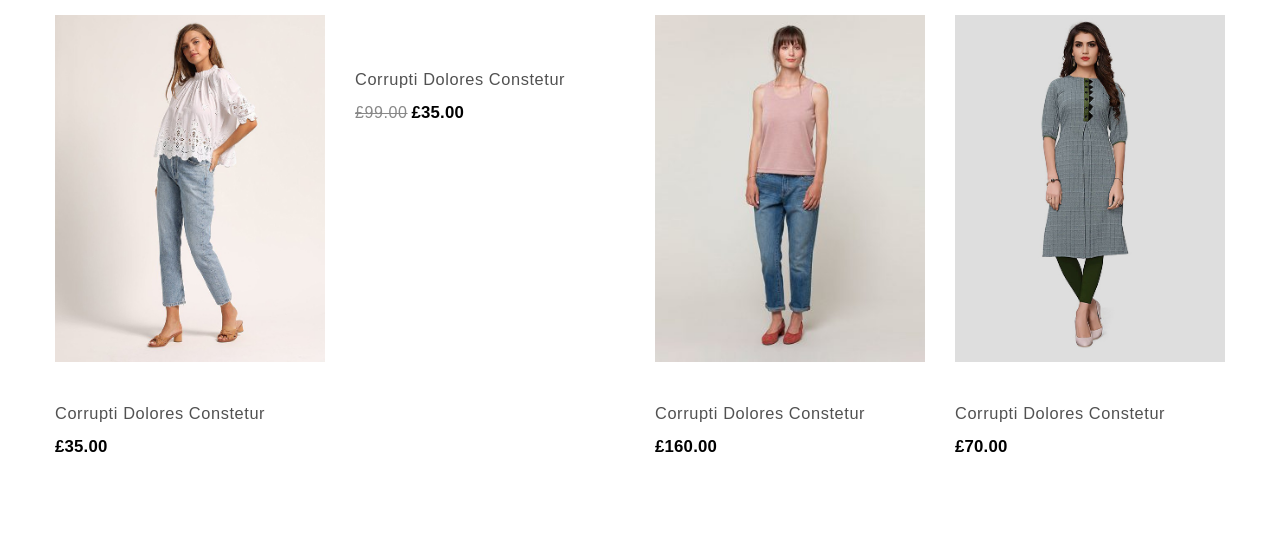
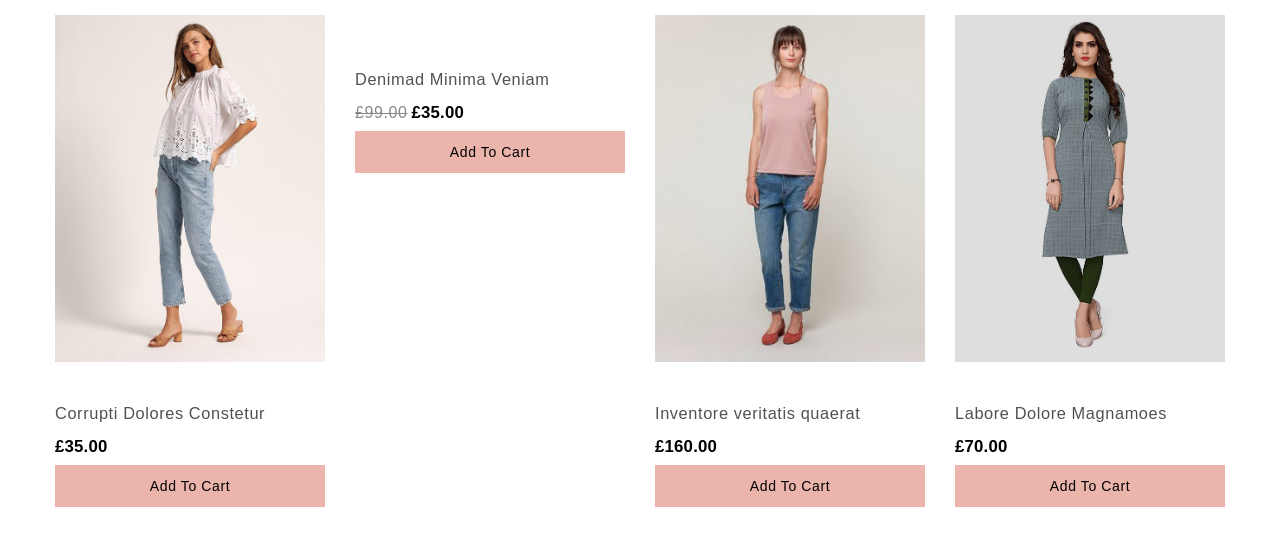
Before and after one commit to GulcinMustafazada/PragmatechFrontendProject, a plain HTML site: page ProductListUI/index.html in a window 1280 px wide. Drawn offline with Linux system fonts and the light colour scheme.

Commit message:
Taska hover effectleri elave olundu

```diff
--- a/ProductListUI/css/common.css
+++ b/ProductListUI/css/common.css
@@ -2,6 +2,7 @@
     --main-color: #ebb5ac;
     --secondary-color: #515151;
     --dark-color: #000;
+    --white-color: #fff;
 }
 
 body {
--- a/ProductListUI/css/style.css
+++ b/ProductListUI/css/style.css
@@ -14,7 +14,7 @@
     letter-spacing: 0.6px;
     margin-bottom: 5px;
     line-height: 1.8em;
-    color: var(--secondary-color)
+    color: var(--secondary-color);
 }
 
 .star-rating {
@@ -32,7 +32,6 @@
 }
 
 .deleted-price {
-    color: #888888;
     font-weight: 300;
     font-size: 16px;
     text-decoration: line-through;
@@ -47,6 +46,34 @@
     font-size: 1.2em;
 }
 
+.product-block-outer {
+    display: inline-block;
+    width: 100%;
+    padding-top: 5px;
+}
+
+.product-btn {
+    cursor: pointer;
+    background-color: var(--main-color);
+    color: var(--dark-color);
+    border: none;
+    display: block;
+    position: relative;
+    font-size: 1em;
+    line-height: 22px;
+    font-weight: 500;
+    letter-spacing: 0.6px;
+    padding: 10px 29px;
+    width: 100%;
+    box-sizing: border-box;
+    transition: all .3s ease;
+}
+
+.product-btn:hover {
+    background-color: var(--dark-color);
+    color: var(--white-color);
+}
+
 h3:hover {
     color: var(--main-color);
 }
--- a/ProductListUI/index.html
+++ b/ProductListUI/index.html
@@ -23,6 +23,9 @@
                     <h3 class="product-name">Corrupti Dolores Constetur</h3>
                 </a>
                 <span class="price">£35.00</span>
+                <div class="product-block-outer">
+                    <button class="product-btn">Add To Cart</button>
+                </div>
             </div>
         </div>
         <div class="products-item">
@@ -32,10 +35,14 @@
             <div class="product-content">
                 <div class="star-rating"></div>
                 <a href="#">
-                    <h3 class="product-name">Corrupti Dolores Constetur</h3>
+                    <h3 class="product-name">Denimad Minima Veniam</h3>
                 </a>
                 <span class="deleted-price">£99.00</span>
-                <span class="price">£35.00</span></div>
+                <span class="price">£35.00</span>
+                <div class="product-block-outer">
+                    <button class="product-btn">Add To Cart</button>
+                </div>
+            </div>
         </div>
         <div class="products-item">
             <div class="product-img">
@@ -44,9 +51,13 @@
             <div class="product-content">
                 <div class="star-rating"></div>
                 <a href="#">
-                    <h3 class="product-name">Corrupti Dolores Constetur</h3>
+                    <h3 class="product-name">Inventore veritatis quaerat</h3>
                 </a>
-                <span class="price">£160.00</span></div>
+                <span class="price">£160.00</span>
+                <div class="product-block-outer">
+                    <button class="product-btn">Add To Cart</button>
+                </div>
+            </div>
         </div>
         <div class="products-item">
             <div class="product-img">
@@ -55,9 +66,12 @@
             <div class="product-content">
                 <div class="star-rating"></div>
                 <a href="#">
-                    <h3 class="product-name">Corrupti Dolores Constetur</h3>
+                    <h3 class="product-name">Labore Dolore Magnamoes</h3>
                 </a>
                 <span class="price">£70.00</span>
+                <div class="product-block-outer">
+                    <button class="product-btn">Add To Cart</button>
+                </div>
             </div>
         </div>
     </div>
```
